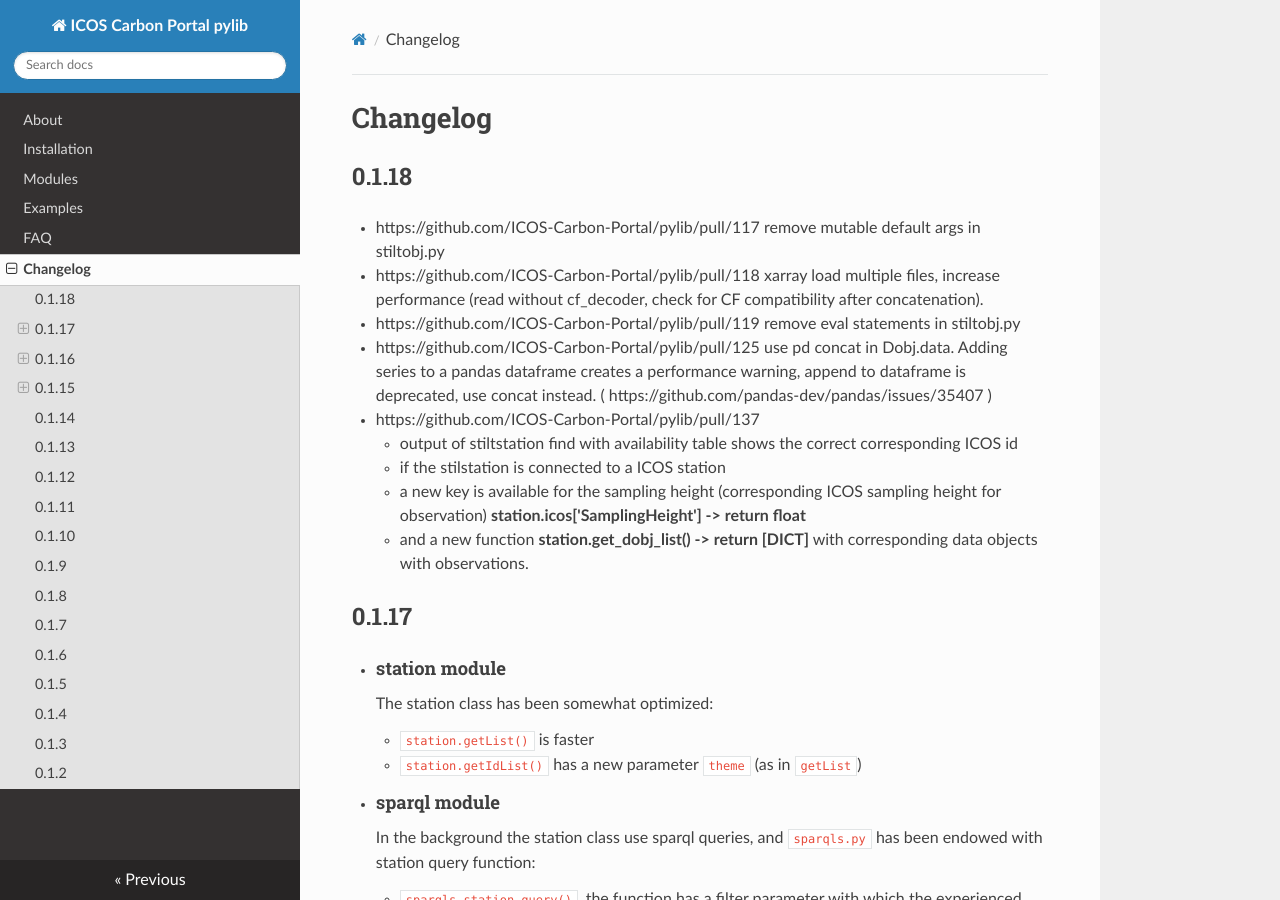
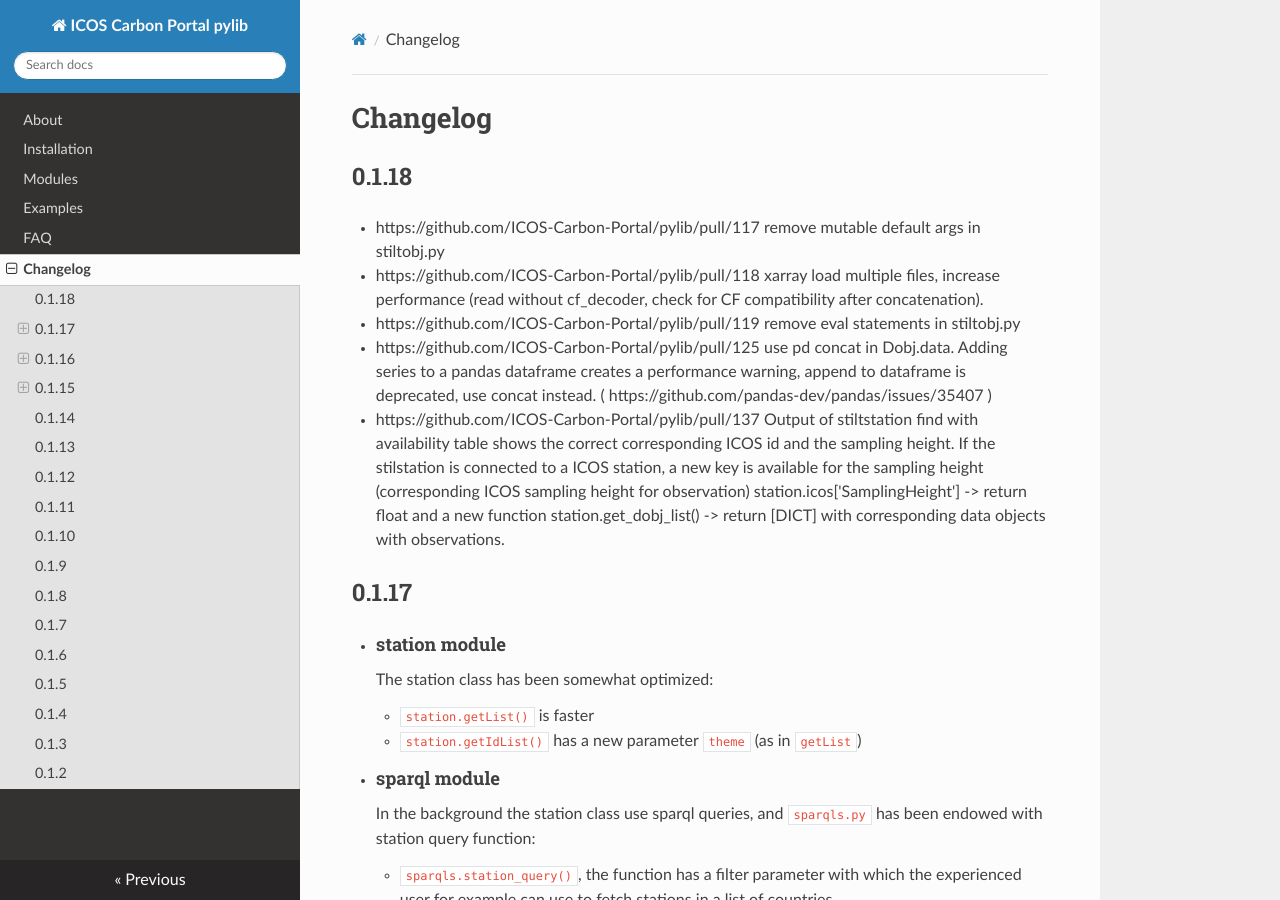
Before and after one commit to ICOS-Carbon-Portal/pylib, an MkDocs documentation site: the page built from docs/changelog.md, in a window 1280 px wide and 900 px high. Built offline with MkDocs 1.6.1, drawn with Linux system fonts in a browser that asks for light colours; nearby versions of some CDN libraries.

Commit message:
Update changelog.md

```diff
--- a/docs/changelog.md
+++ b/docs/changelog.md
@@ -6,10 +6,7 @@
  - https://github.com/ICOS-Carbon-Portal/pylib/pull/119 remove eval statements in stiltobj.py
  - https://github.com/ICOS-Carbon-Portal/pylib/pull/125 use pd concat in Dobj.data. Adding series to a pandas dataframe creates a performance warning, append to dataframe is deprecated, use concat instead. ( https://github.com/pandas-dev/pandas/issues/35407 )
  - https://github.com/ICOS-Carbon-Portal/pylib/pull/137
-    - output of stiltstation find with availability table shows the correct corresponding ICOS id
-    - if the stilstation is connected to a ICOS station
-      - a new key is available for the sampling height (corresponding ICOS sampling height for observation) **station.icos['SamplingHeight'] -> return float**
-      - and a new function **station.get_dobj_list() -> return [DICT]** with corresponding data objects with observations.
+    Output of stiltstation find with availability table shows the correct corresponding ICOS id and the sampling height. If the stilstation is connected to a ICOS station, a new key is available for the sampling height (corresponding ICOS sampling height for observation) station.icos['SamplingHeight'] -> return float  and a new function station.get_dobj_list() -> return [DICT] with corresponding data objects with observations.
 
 ## 0.1.17
  - #### station module
```
